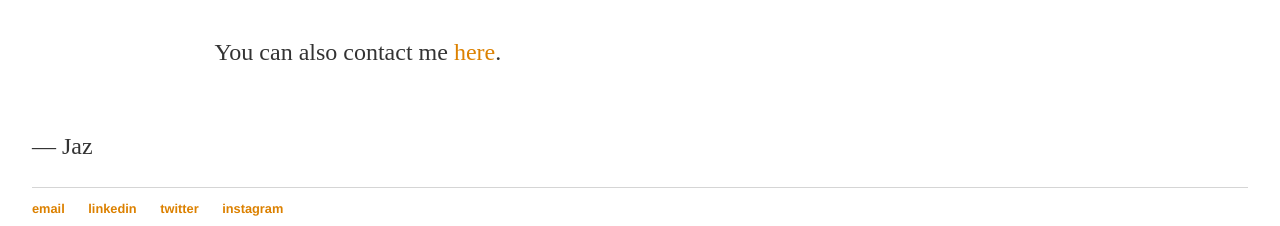
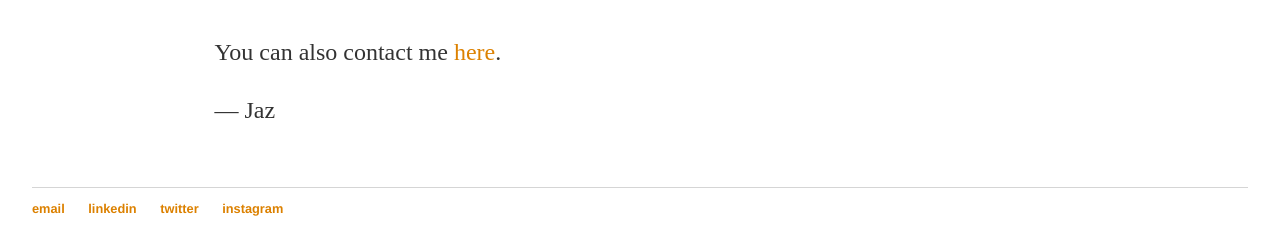
Before and after one commit to itsonlyjaz/itsonlyjaz.github.io, a Jekyll site: the page built from about/index.html, in a window 1280 px wide and 900 px high, scrolled down 508 px. Shown: the part 671-897 px from the top of the window. Built offline with Jekyll 4.4.1, drawn with Linux system fonts in a browser that asks for light colours.

Commit message:
Update index.html

```diff
--- a/about/index.html
+++ b/about/index.html
@@ -12,8 +12,8 @@
 
     <h1>About</h1>
 
-    <div> <!-- style="height:1000px;background-color:rgb(210,220,230);font-size:24px"> -->
-        <p class ="default"><strong>Jaz-Marie</strong> is a concatination of my first and middle names, Jazmine + Marie, and is what my mom
+    <div class="default"> <!-- style="height:1000px;background-color:rgb(210,220,230);font-size:24px"> -->
+        <p><strong>Jaz-Marie</strong> is a concatination of my first and middle names, Jazmine + Marie, and is what my mom
             often calls me. I was born in Oakland, raised in Yokohama, Japan, and currently live in the San Francisco/ Bay Area
             California. I speak Spanish and my Japanese could use some work...
             <br><br>I have a Master's of Science degree in engineering from Santa Clara University <em>(Go Broncos!)</em> and
@@ -28,6 +28,7 @@
 
 
         <p>&mdash; Jaz</p>
+
     </div>
 </body>
 </html>
```
